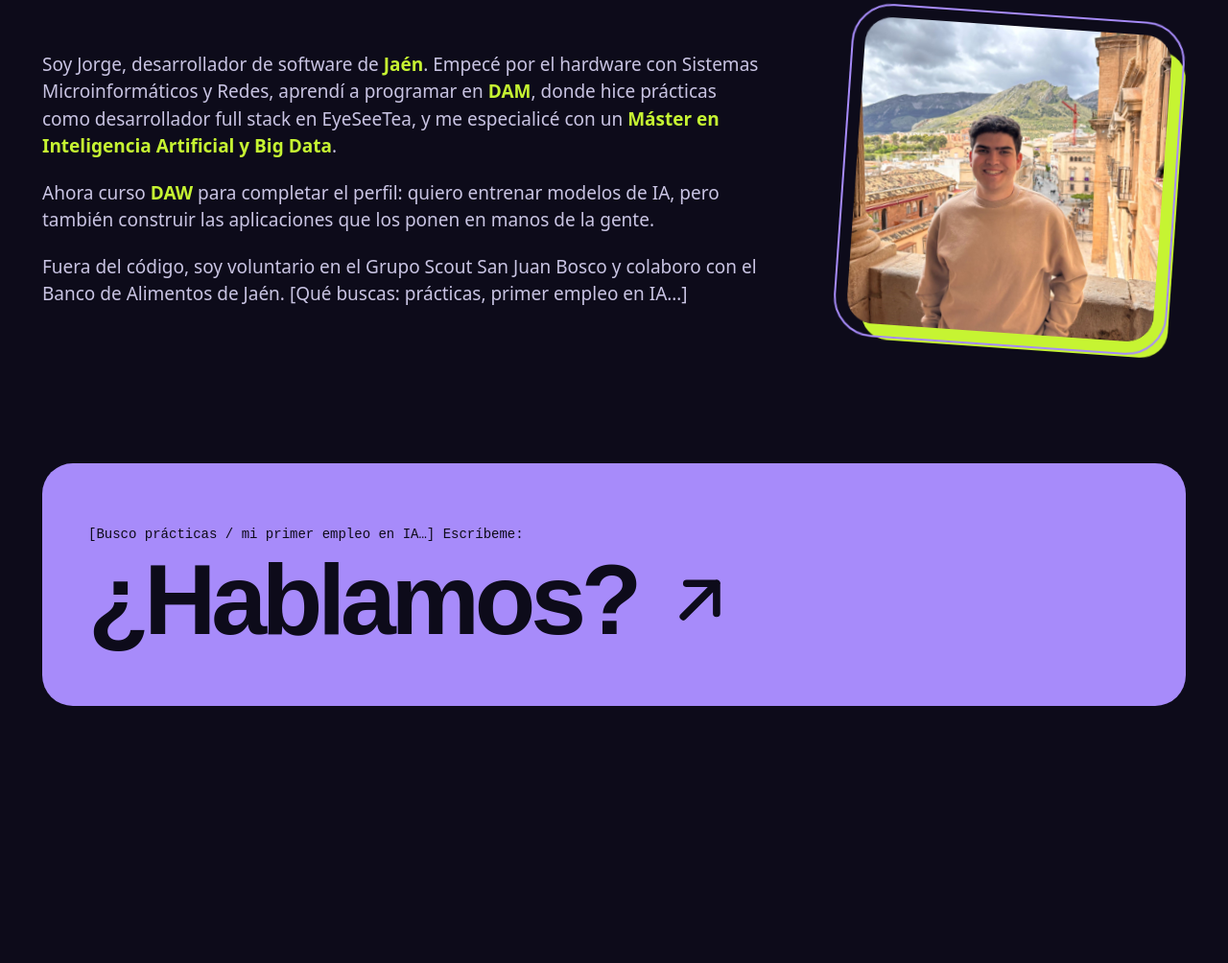
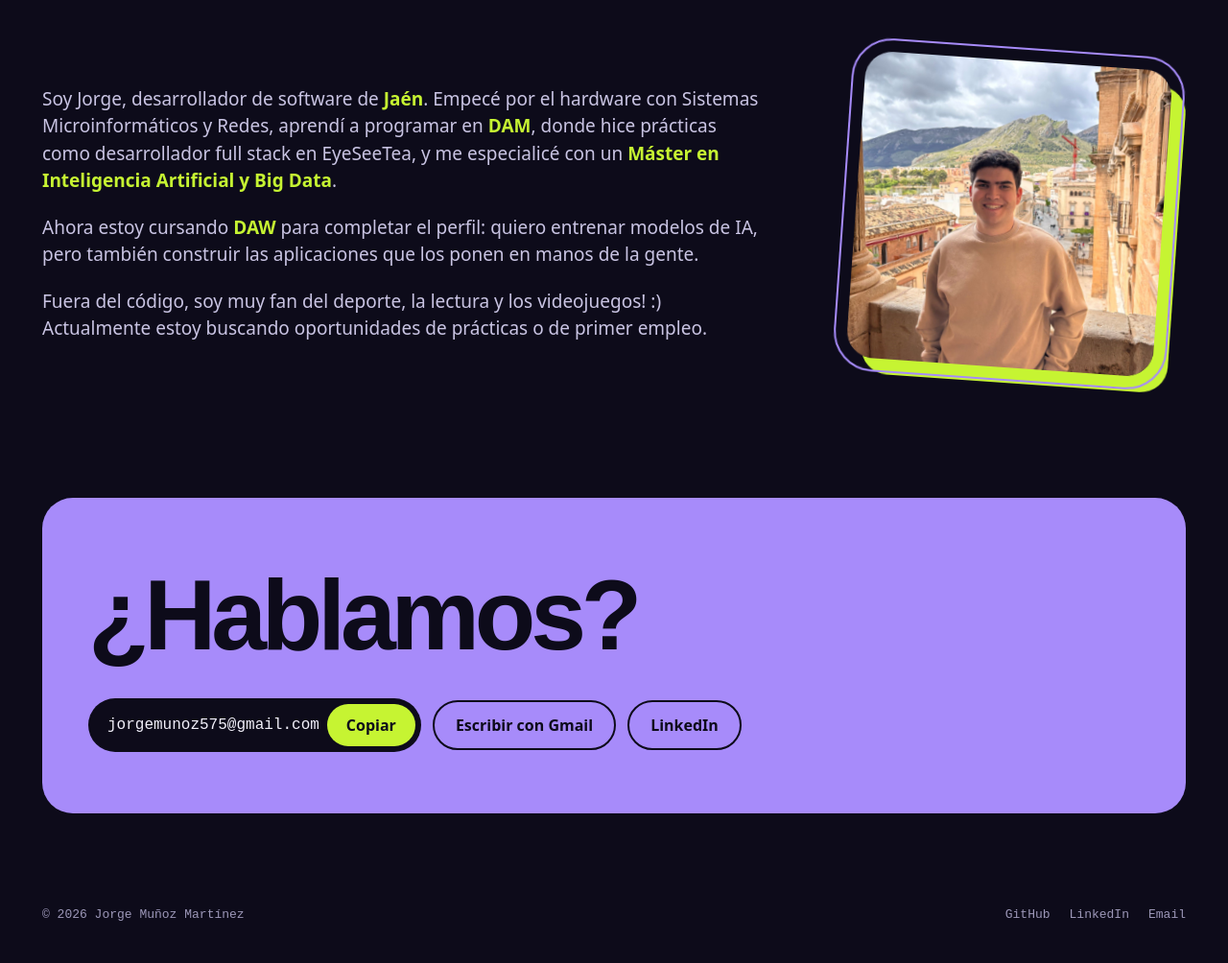
Before and after one commit to JorgeMMdev/jorgemmdev.github.io, an Astro site: page / in a window 1280 px wide. Shown: the part 3124-4128 px from the top of the page at 96% size. Before the commit the page ends 3956 px from the top, so only its background shows below. Built offline with nearby package versions, Linux system fonts and the light colour scheme; Astro itself is replaced by a stand-in of ours.

Commit message:
actualizado footer, textos y contacto

```diff
--- a/src/components/About.astro
+++ b/src/components/About.astro
@@ -11,17 +11,18 @@ import foto from '../assets/ftoportfolio.jpeg';
       <p>
         Soy Jorge, desarrollador de software de <strong class="font-semibold text-accent">Jaén</strong>.
         Empecé por el hardware con Sistemas Microinformáticos y Redes, aprendí a programar en
-        <strong class="font-semibold text-accent">DAM</strong>, donde hice prácticas como desarrollador
+        <strong class="font-semibold text-accent"> DAM</strong>, donde hice prácticas como desarrollador
         full stack en EyeSeeTea, y me especialicé con un
-        <strong class="font-semibold text-accent">Máster en Inteligencia Artificial y Big Data</strong>.
+        <strong class="font-semibold text-accent"> Máster en Inteligencia Artificial y Big Data</strong>.
       </p>
       <p>
-        Ahora curso <strong class="font-semibold text-accent">DAW</strong> para completar el perfil:
+        Ahora estoy cursando <strong class="font-semibold text-accent">DAW</strong> para completar el perfil:
         quiero entrenar modelos de IA, pero también construir las aplicaciones que los ponen en manos de la gente.
       </p>
       <p>
-        Fuera del código, soy voluntario en el Grupo Scout San Juan Bosco y colaboro con el
-        Banco de Alimentos de Jaén. [Qué buscas: prácticas, primer empleo en IA…]
+        Fuera del código, soy muy fan del deporte, la lectura y los videojuegos! :)
+
+        Actualmente estoy buscando oportunidades de prácticas o de primer empleo.
       </p>
     </div>
 
--- a/src/components/Contact.astro
+++ b/src/components/Contact.astro
@@ -1,21 +1,82 @@
 ---
-import { site } from '../data/site';
+import { site } from "../data/site";
 ---
-<section id="contacto" aria-labelledby="contacto-titulo" class="mx-auto max-w-[1240px] px-6 pb-24">
-  <a href={`mailto:${site.email}`} class="group block rounded-[32px] bg-primary px-8 py-14 text-bg md:px-12 md:py-16">
-    <p class="font-mono text-sm">[Busco prácticas / mi primer empleo en IA…] Escríbeme:</p>
+
+<section
+  id="contacto"
+  aria-labelledby="contacto-titulo"
+  class="mx-auto max-w-[1240px] px-6 pb-24"
+>
+  <div class="rounded-[32px] bg-primary px-8 py-14 text-bg md:px-12 md:py-16">
     <h2
       id="contacto-titulo"
-      class="mt-3 flex flex-wrap items-center gap-6 font-display text-[clamp(3.5rem,9vw,6.5rem)] leading-[0.9] font-bold tracking-[-0.05em]"
+      class="mt-3 font-display text-[clamp(3.5rem,9vw,6.5rem)] leading-[0.9] font-bold tracking-[-0.05em]"
     >
       ¿Hablamos?
-      <svg
-        class="size-[0.8em] transition-transform duration-300 group-hover:translate-x-2 group-hover:-translate-y-2"
-        viewBox="0 0 24 24" fill="none" stroke="currentColor" stroke-width="2.2"
-        stroke-linecap="round" stroke-linejoin="round" aria-hidden="true"
+    </h2>
+
+    <div class="mt-10 flex flex-wrap items-center gap-3">
+      <!-- Email visible + botón para copiarlo -->
+      <div class="flex flex-wrap items-center gap-2 rounded-full bg-bg py-1.5 pr-1.5 pl-5 text-ink">
+        <span class="font-mono text-sm md:text-base">{site.email}</span>
+        <button
+          id="copy-email"
+          type="button"
+          data-email={site.email}
+          class="inline-flex min-h-11 items-center rounded-full bg-accent px-5 font-semibold text-bg transition-transform hover:scale-105"
+        >
+          Copiar
+        </button>
+      </div>
+
+      <!-- En móvil: abre la app de correo -->
+      <a
+        href={`mailto:${site.email}`}
+        class="inline-flex min-h-13 items-center rounded-full border-2 border-bg px-5.5 font-semibold transition-colors hover:bg-bg hover:text-ink md:hidden"
       >
-        <path d="M7 17L17 7M8 7h9v9" />
-      </svg>
-    </h2>
-  </a>
+        Abrir en mi correo
+      </a>
+
+      <!-- En ordenador: abre Gmail en una pestaña nueva -->
+      <a
+        href={`https://mail.google.com/mail/?view=cm&to=${site.email}`}
+        target="_blank"
+        rel="noopener noreferrer"
+        class="hidden min-h-13 items-center rounded-full border-2 border-bg px-5.5 font-semibold transition-colors hover:bg-bg hover:text-ink md:inline-flex"
+      >
+        Escribir con Gmail
+      </a>
+      <a
+        href={site.linkedin}
+        class="inline-flex min-h-13 items-center rounded-full border-2 border-bg px-5.5 font-semibold transition-colors hover:bg-bg hover:text-ink"
+      >
+        LinkedIn
+      </a>
+    </div>
+
+    <!-- Mensaje para lectores de pantalla cuando se copia -->
+    <p id="copy-status" class="sr-only" aria-live="polite"></p>
+  </div>
 </section>
+
+<script>
+  const button = document.getElementById("copy-email") as HTMLButtonElement;
+  const status = document.getElementById("copy-status") as HTMLParagraphElement;
+
+  button.addEventListener("click", async () => {
+    const email = button.dataset.email ?? "";
+    try {
+      await navigator.clipboard.writeText(email);
+      button.textContent = "¡Copiado!";
+      status.textContent = "Email copiado al portapapeles";
+    } catch {
+      // Si el navegador no deja copiar, al menos se abre el correo
+      window.location.href = `mailto:${email}`;
+      return;
+    }
+    setTimeout(() => {
+      button.textContent = "Copiar";
+      status.textContent = "";
+    }, 2000);
+  });
+</script>
--- a/src/components/Footer.astro
+++ b/src/components/Footer.astro
@@ -0,0 +1,12 @@
+---
+import { site } from '../data/site';
+const year = new Date().getFullYear();
+---
+<footer class="mx-auto flex max-w-[1240px] flex-wrap justify-between gap-4 px-6 pb-10 font-mono text-[13px] text-ink-muted">
+  <p>© {year} Jorge Muñoz Martínez</p>
+  <ul class="flex gap-5">
+    <li><a href={site.github} class="transition-colors hover:text-accent">GitHub</a></li>
+    <li><a href={site.linkedin} class="transition-colors hover:text-accent">LinkedIn</a></li>
+    <li><a href={`mailto:${site.email}`} class="transition-colors hover:text-accent">Email</a></li>
+  </ul>
+</footer>
--- a/src/data/cv.ts
+++ b/src/data/cv.ts
@@ -18,7 +18,7 @@ export const experience: Job[] = [
     role: 'Desarrollador full stack (prácticas)',
     company: 'EyeSeeTea',
     period: 'Mar 2025 — Jun 2025',
-    // description: 'Qué hiciste allí, en una o dos líneas.',
+    description: 'Colaboré en proyectos reales usando TypeScript y React.',
   },
   {
     role: 'Técnico de hardware (prácticas)',
```
